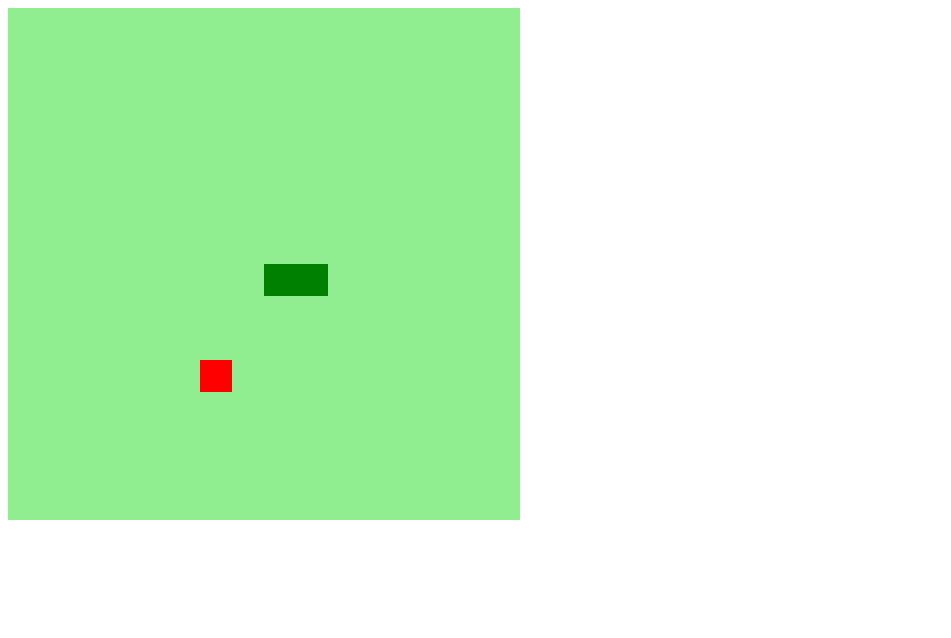
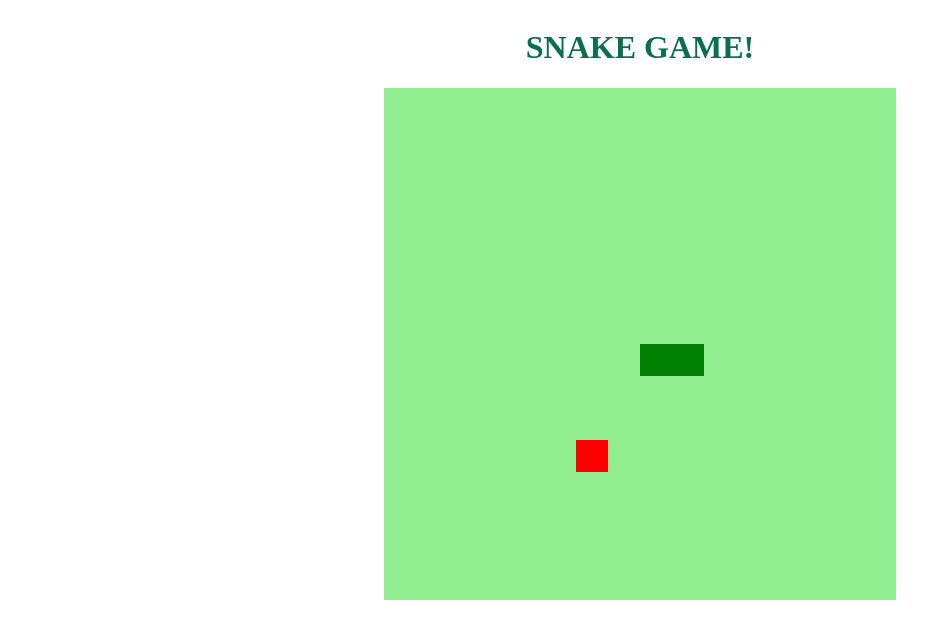
Before and after one commit to tarcisioalvesleop/jogoCobrinha, a plain HTML site: page index.html in a window 1280 px wide. Shown: the whole page, without its empty margins (0-951 px from the left). Drawn offline with Linux system fonts and the light colour scheme.

Commit message:
adicionar estilização ao body

```diff
--- a/index.html
+++ b/index.html
@@ -9,6 +9,7 @@
     <title>Snake Game</title>
 </head>
 <body>
+    <h1>SNAKE GAME! </h1>
     <canvas id="snake" width="512" height="512"></canvas>
 </body>
 
--- a/style.css
+++ b/style.css
@@ -0,0 +1,9 @@
+body{
+    height: 95vh;
+    width: 95;
+    display: flex;
+    justify-content: cnenter;
+    align-items: center;
+    flex-direction: column;
+    color: rgb(8, 112, 78);
+}
```
